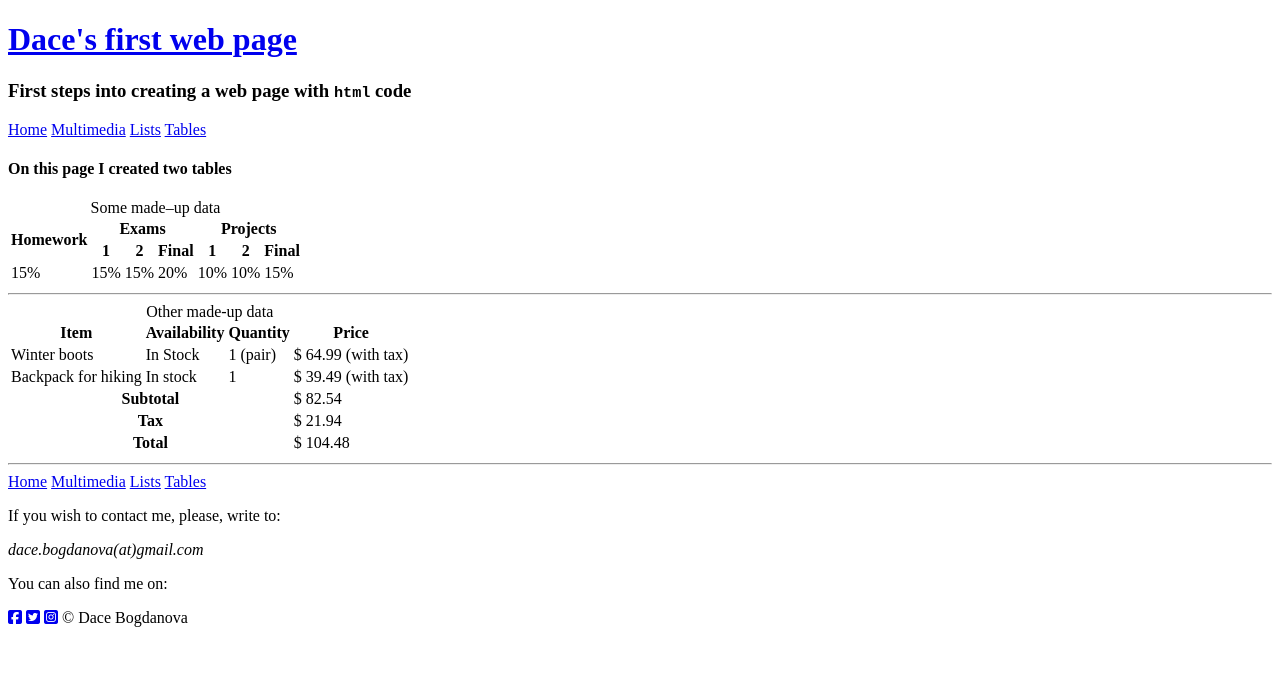
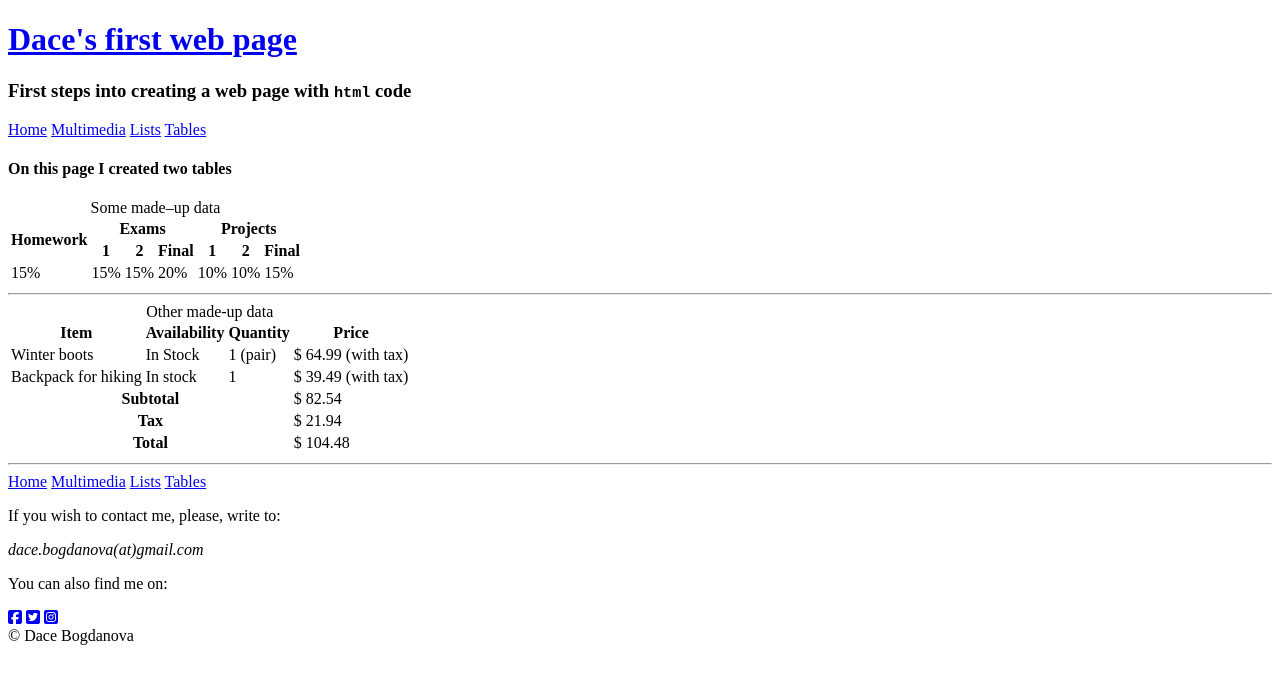
Before and after one commit to dace-web/first-page, a plain HTML site: page pages/tables.html in a window 1280 px wide. Drawn offline with Linux system fonts and the light colour scheme.

Commit message:
Update tables.html

```diff
--- a/pages/tables.html
+++ b/pages/tables.html
@@ -104,7 +104,7 @@
         <p>You can also find me on:</p>
         <a href="http://www.facebook.com" target="blank" aria-label="Facebook"><i class="fab fa-facebook-square"></i></a>
         <a href="http://www.twitter.com" target="blank" aria-label="Twitter"><i class="fab fa-twitter-square"></i></a>
-        <a href="http://www.instagram.com" target="blank" aria-label="Instagram"><i class="fab fa-instagram-square"></i></a>
+        <a href="http://www.instagram.com" target="blank" aria-label="Instagram"><i class="fab fa-instagram-square"></i></a><br>
       &copy; Dace Bogdanova
     </footer>
   </body>
```
